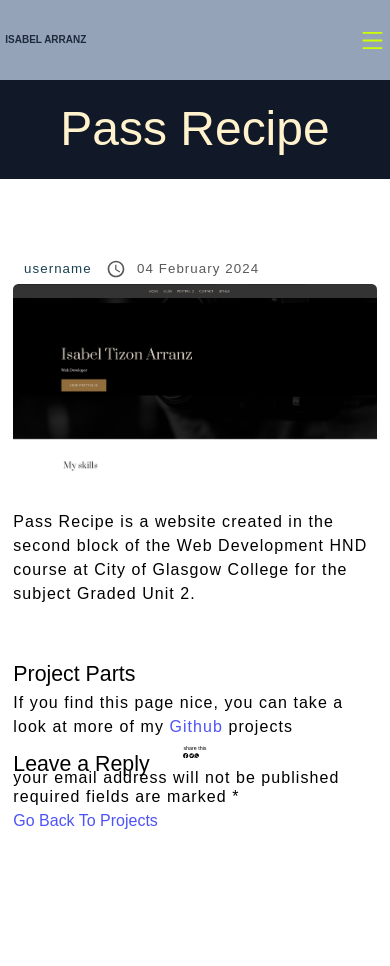
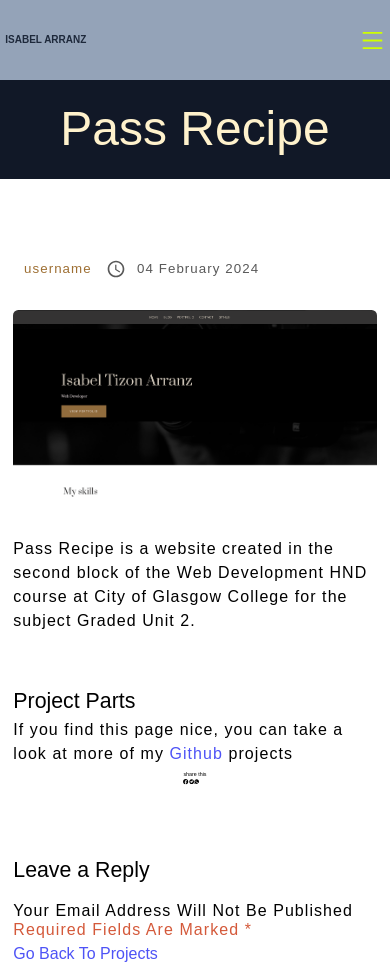
Before and after one commit to IsabelTizon/react-portfolio, a Next.js app: page /projects/0 in a window 390 px wide. Before the commit the page ends 844 px from the top, so only its background shows below. Built offline with nearby package versions, Linux system fonts and the light colour scheme.

Commit message:
responsive css project details page

```diff
--- a/src/app/projects/[projectDetails]/page.js
+++ b/src/app/projects/[projectDetails]/page.js
@@ -28,9 +28,9 @@ export default function projectDetails({ params }) {
 					</h1>
 				</div>
 			</div>
-			<div className="px-10 md:px-[15rem] lg:px-[25rem] xl:px-[50rem] 2xl:px-[80rem] mt-[15rem] md:mt-[15rem] lg:mt-[25rem] xl:mt-[50rem] 2xl:mt-[80rem]">
-				<div className="flex flex-row">
-					<p className="text-[#1b4052] ml-8 text-[2.5rem] mr-11">
+			<div className="px-10 md:px-[15rem] lg:px-[25rem] xl:px-[50rem] 2xl:px-[80rem] mt-[15rem] xl:mt-[25rem]">
+				<div className="flex flex-row mb-[5rem] xl:mb-[10rem]">
+					<p className="text-[#9e6f33] ml-8 text-[2.5rem] mr-11">
 						username
 					</p>
 					<div className="">
@@ -44,7 +44,7 @@ export default function projectDetails({ params }) {
 					</p>
 				</div>
 				<Image
-					className="h-auto w-full md:w-[50%] lg:w-[70%] xl:w-full object-containd rounded-t-2xl mb-10"
+					className="h-auto w-full object-containd rounded-t-2xl mb-10"
 					width={400}
 					height={300}
 					src={myProject.pic}
@@ -96,10 +96,16 @@ export default function projectDetails({ params }) {
 						</div>
 					</div>
 				</div>
-				<div className="leading-10">
-					<h3>Leave a Reply</h3>
-					<p>your email address will not be published</p>
-					<p>required fields are marked * </p>
+				<div className="leading-10  mt-[15rem] xl:mt-[25rem]">
+					<h3 className="mb-[5rem] xl:mb-[10rem]">
+						Leave a Reply
+					</h3>
+					<p className="text-[3rem] capitalize">
+						your email address will not be published
+					</p>
+					<p className="text-[3rem] text-[#d4593a] capitalize">
+						required fields are marked *{" "}
+					</p>
 				</div>
 				<Link
 					className="text-[3rem] text-[#4e53f6] capitalize mt-[5rem]"
```
